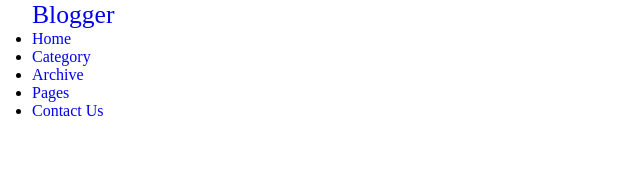
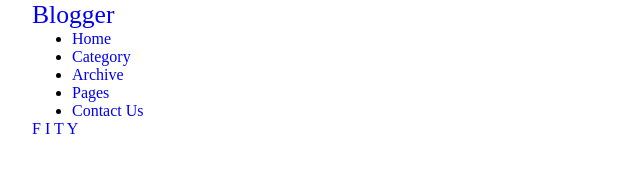
Before and after one commit to 582247/blogger-website, a plain HTML site: page index.html in a window 1280 px wide. Shown: the whole page, without its empty margins (0-640 px from the left). Drawn offline with Linux system fonts and the light colour scheme.

Commit message:
2 files modified

```diff
--- a/index.html
+++ b/index.html
@@ -30,6 +30,12 @@
             </li>
           </ul>
         </div>
+        <div class="social text-gray">
+          <a href="#">F</a>
+          <a href="#">I</a>
+          <a href="#">T</a>
+          <a href="#">Y</a>
+        </div>
       </div>
     </nav>
     <!-----------x------------ Navigation ---------x------------>
--- a/styles.css
+++ b/styles.css
@@ -24,4 +24,7 @@ a {
   font-size: 1.6rem;
   padding: 1rem 0;
 }
+.nav-items{
+  padding-left: 40px;
+}
 /*----------------- navigation -----------------------*/
```
